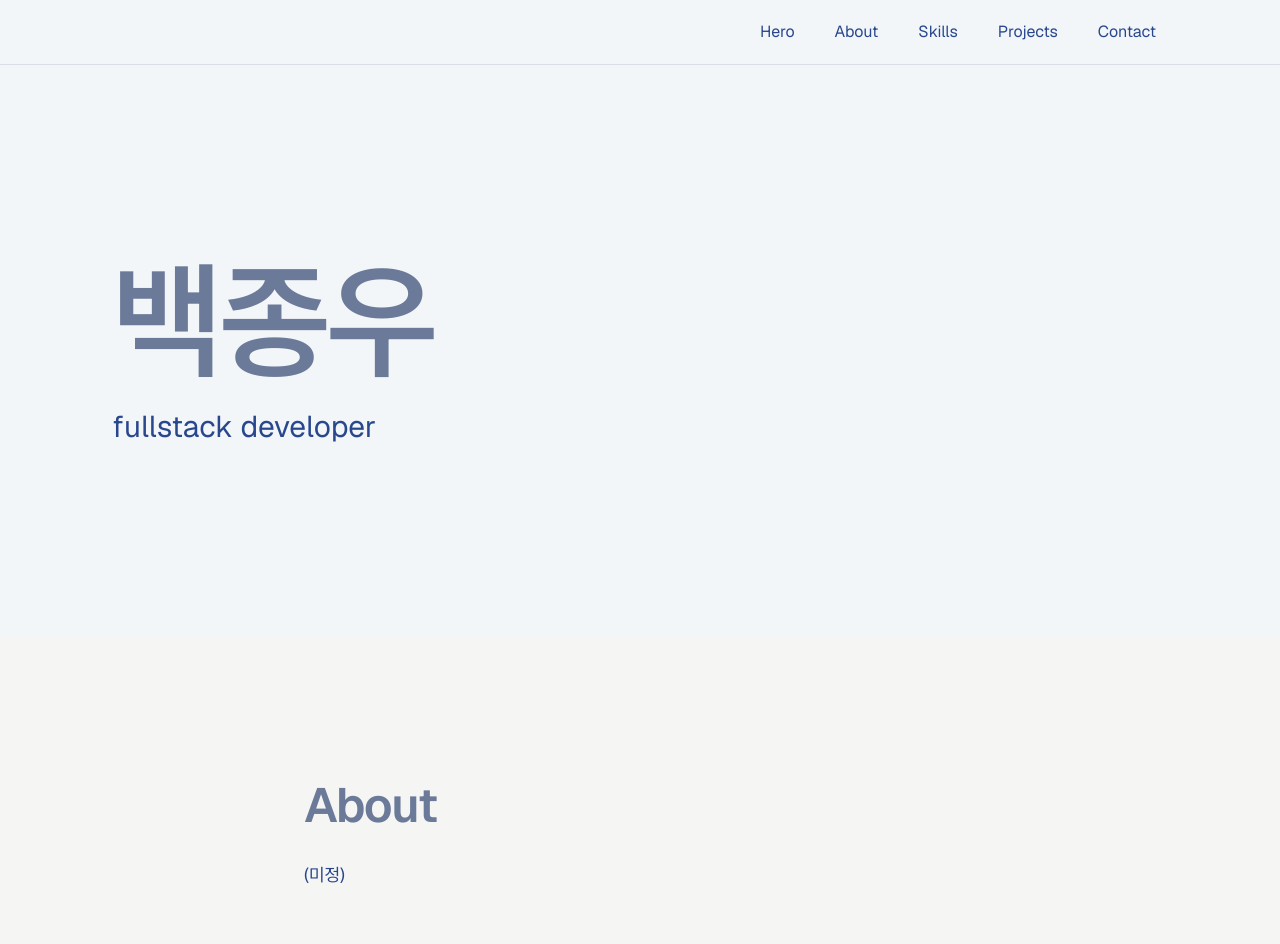
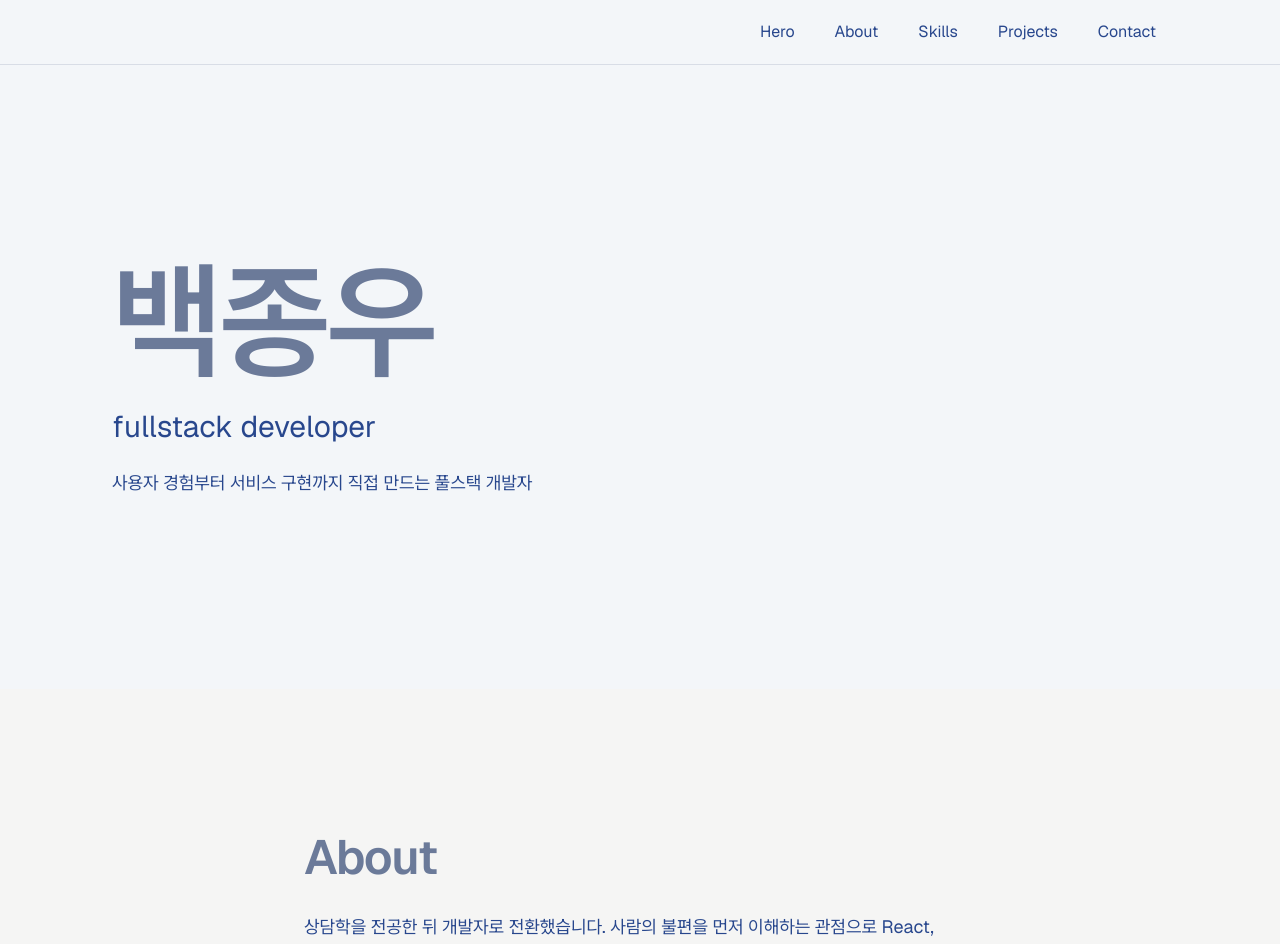
Before and after one commit to evenif99/portfolio, a Next.js app: page / in a window 1280 px wide. Shown: the top 944 px of the page. Built offline with nearby package versions, Linux system fonts and the light colour scheme.

Commit message:
feat: add profile data for hero and about

```diff
--- a/components/sections/about.tsx
+++ b/components/sections/about.tsx
@@ -1,6 +1,6 @@
 import Container from "@/components/container";
 import Reveal from "@/components/motion/reveal";
-import { PLACEHOLDER } from "@/lib/types";
+import { profile } from "@/lib/profile";
 
 export default function About() {
   return (
@@ -18,7 +18,7 @@ export default function About() {
             About
           </h2>
           <p className="pt-6 text-base break-words text-ink-sub tablet:pt-8 tablet:text-lg">
-            {PLACEHOLDER}
+            {profile.about}
           </p>
         </Reveal>
       </Container>
--- a/components/sections/hero.tsx
+++ b/components/sections/hero.tsx
@@ -1,4 +1,5 @@
 import Container from "@/components/container";
+import { profile } from "@/lib/profile";
 
 export default function Hero() {
   return (
@@ -12,10 +13,13 @@ export default function Hero() {
           id="hero-title"
           className="text-5xl font-semibold tracking-tight break-words text-ink tablet:text-7xl desktop:text-9xl"
         >
-          백종우
+          {profile.name}
         </h1>
         <p className="pt-4 text-xl break-words text-ink-sub tablet:pt-6 tablet:text-3xl">
-          fullstack developer
+          {profile.role}
+        </p>
+        <p className="pt-4 text-base break-words text-ink-sub tablet:pt-6 tablet:text-lg">
+          {profile.tagline}
         </p>
       </Container>
     </section>
--- /dev/null
+++ b/lib/profile.ts
@@ -0,0 +1,9 @@
+import type { Profile } from "./types";
+
+export const profile: Profile = {
+  name: "백종우",
+  role: "fullstack developer",
+  tagline: "사용자 경험부터 서비스 구현까지 직접 만드는 풀스택 개발자",
+  about:
+    "상담학을 전공한 뒤 개발자로 전환했습니다. 사람의 불편을 먼저 이해하는 관점으로 React, Next.js, TypeScript 기반 웹 서비스를 만듭니다. 혼자 만든 프로젝트와 5인 팀 프로젝트에서 설계와 구현을 맡았고, 개발에는 Claude Code를 도구로 활용합니다.",
+};
```
Also changed, not shown: lib/types.ts (+7 -0 lines).
